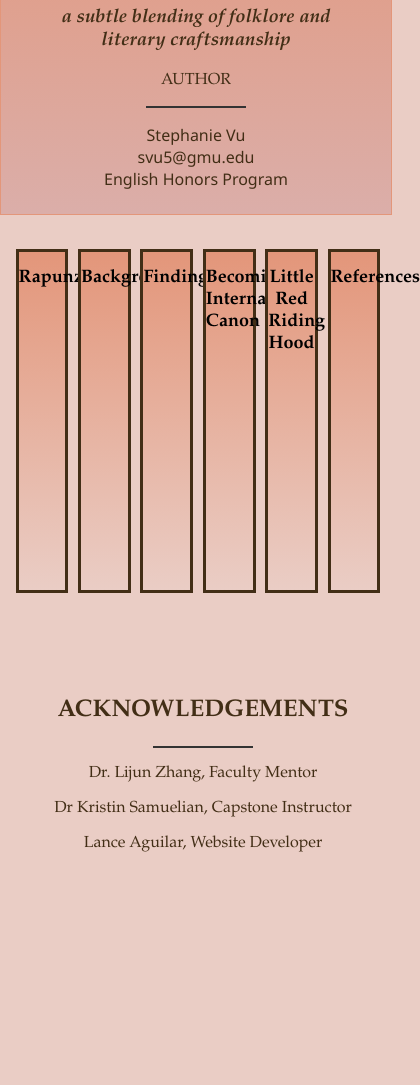
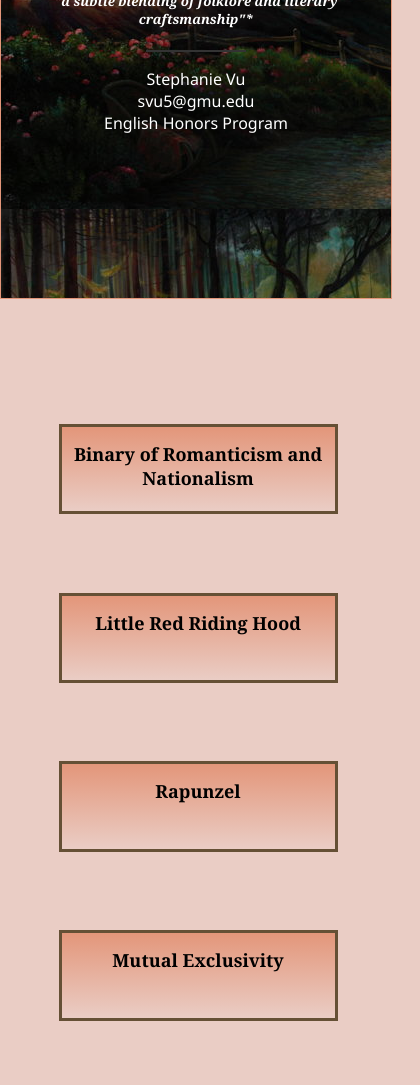
Before and after one commit to Lance1911/prussianglory, a plain HTML site: page index.html in a window 390 px wide. Shown: the part 167-1252 px from the top of the page, 420 px wide, since content can reach past the window. Before the commit the page ends 1036 px from the top, so only its background shows below. Drawn offline with Linux system fonts and the light colour scheme.

Commit message:
prussia, hero image banner, screen responsiveness

```diff
--- a/index.html
+++ b/index.html
@@ -10,21 +10,32 @@
 <body>
     <div id="Banner">
         <h1>The Brothers Grimm: Nationalism in a Romantic World</h1>
-        <div id="blurb"><h3><em><b>a subtle blending of folklore and literary craftsmanship</b></em></h3></div>
+        <div id="blurb"><h5><em>"a subtle blending of folklore and literary craftsmanship"*</em></h5></div>
         <div id="auth">
-             <div id="authorTitle"><p>AUTHOR</p></div>
              <hr id="north">
              <div id="authorContent"><p>Stephanie Vu<br>svu5@gmu.edu<br>English Honors Program</p></div>
         </div>
     </div>
     <section class="categories">
-    <div onClick="location.href='fragment.html';" style="cursor: pointer;" id="children">
-        <div class='child1'><h1>Rapunzel</h1></div>
-        <div class='child2'><h1>Background</h1></div>
-        <div class='child3'><h1>Findings</h1></div>
-        <div class='child4'><h1>Becoming International Canon</h1></div>
-        <div class='child5'><h1>Little Red Riding Hood</h1></div>
-        <div class='child6'><h1>References</h1></div>
+    <div id="children">
+        <div class='child1' onClick="location.href='fragment_background.html';" style="cursor: pointer;" >
+            <h1>Binary of Romanticism and Nationalism</h1>
+        </div>
+        <div class='child2' onClick="location.href='fragment_little.html';" style="cursor: pointer;" >
+            <h1>Little Red Riding Hood</h1>
+        </div>
+        <div class='child3' onClick="location.href='fragment_rapunzel.html';" style="cursor: pointer;" >
+            <h1>Rapunzel</h1>
+        </div>
+        <div class='child4' onClick="location.href='fragment_mutual.html';" style="cursor: pointer;" >
+            <h1>Mutual Exclusivity</h1>
+        </div>
+        <div class='child5' onClick="location.href='fragment_canon.html';" style="cursor: pointer;" >
+            <h1>Becoming International Canon</h1>
+        </div>
+        <div class='child6' onClick="location.href='fragment_references.html';" style="cursor: pointer;" >
+            <h1>References</h1>
+        </div>
     </div>
     </section>
     <div id="acknowledgements">
@@ -32,8 +43,9 @@
             <h2>ACKNOWLEDGEMENTS</h2>
             <hr id="north">
             <p>Dr. Lijun Zhang, Faculty Mentor</p>
-            <p>Dr Kristin Samuelian, Capstone Instructor</p>
+            <p>Dr. Kristin Samuelian, Capstone Instructor</p>
             <p>Lance Aguilar, Website Developer</p>
+            <p>Hero Banner Image: Little Red Riding Hood by Sergey Lesnikov (2020)</p>
         </div>
     </div>
 
--- a/styles.css
+++ b/styles.css
@@ -5,12 +5,13 @@
     position:absolute;
     top:0;
     left:0;
-    font-family: 'Segoe UI', Tahoma, Geneva, Verdana, sans-serif;
+    font-family: "Segoe UI Light", Tahoma, Geneva, Verdana, sans-serif;
     text-align:center;
     background-color:#E3967A;
-    color:#422E16;
+    color:#ffffff;
     /*coutersey of Ulises Fernandez, JMU' 2023, BS Computer Science, send potential offers fernan.ulises@gmail.com*/
-    background: linear-gradient(#E3967A, #DBAEA9);
+    /*(background: linear-gradient(#E3967A, #DBAEA9);*/
+    background-image: linear-gradient(rgba(0, 0, 0, 0.25), rgba(0, 0, 0, 0.25)), url("13561391_red-hat.jpg");
 }
 
 html {
@@ -28,17 +29,17 @@ html {
 #blurb {
     margin-right: 10%;
     margin-left: 10%;
-    font-family:Garamond, Georgia, serif;
+    font-family: EB Garamond, Georgia, serif;
 
 }
 
 #auth {
-  color:#422E16;
+  color:#ffffff;
   left: 25%;
 }
 #authorTitle {
-  font-family:Garamond, Georgia, serif;
-  color:#422E16;
+  font-family: EB Garamond, Georgia, serif;
+  color:#ffffff;
   left: 25%;
 }
 
@@ -47,22 +48,26 @@ html {
   width: 100%;
   position: absolute;
   text-align: center;
-  font-family: Garamond, Georgia, serif;
+  font-family: EB Garamond, Georgia, serif;
   color:#422E16;
 }
+
 #authorContent {
-  color:#422E16;
+  color:#ffffff;
+  font-family: Segoe UI, Tahoma, Geneva, Verdana, sans-serif;
 
 }
-  .child1 {
+
+
+.child1 {
     display: inline-block;
-    border: 3px solid #422E16;
+    border: 3px solid #655035;
     background: linear-gradient(#E3967A, #EACDC5);
-    font-family:Garamond, Georgia, serif;
+    font-family: EB Garamond, Georgia, serif;
     vertical-align: middle;
     text-align:center;
     font-size:75%;
-    bottom:10%;
+    bottom:5%;
     position: absolute;
     width: 12%;
     height: 40%;
@@ -70,9 +75,9 @@ html {
   }
   .child2 {
     display: inline-block;
-    border: 3px solid #422E16;
+    border: 3px solid #655035;
     background: linear-gradient(#E3967A, #EACDC5);
-    font-family:Garamond, Georgia, serif;
+    font-family: EB Garamond, Georgia, serif;
 
     text-align:center;
     font-size:75%;
@@ -81,20 +86,20 @@ html {
     position: absolute;
     width: 12%;
     height: 40%;
-    bottom: 10%;
+    bottom: 5%;
     left: 20%
   }
   .child3 {
     display: inline-block;
-    border: 3px solid #422E16;
+    border: 3px solid #655035;
     background: linear-gradient(#E3967A, #EACDC5);
-    font-family:Garamond, Georgia, serif;
+    font-family: EB Garamond, Georgia, serif;
 
     text-align:center;
     font-size:75%;
 
     vertical-align: middle;
-    bottom:10%;
+    bottom:5%;
     position: absolute;
     width: 12%;
     height: 40%;
@@ -102,16 +107,16 @@ html {
   }
   .child4 {
     display: inline-block;
-    border: 3px solid #422E16;
+    border: 3px solid #655035;
     background: linear-gradient(#E3967A, #EACDC5);
-    font-family:Garamond, Georgia, serif;
+    font-family: EB Garamond, Georgia, serif;
 
     text-align:center;
     font-size:75%;
 
     vertical-align: middle;
     position: absolute;
-    bottom: 10%;
+    bottom: 5%;
     height: 40%;
     width: 12%;
     left: 52%;
@@ -119,15 +124,15 @@ html {
 
   .child5 {
     display: inline-block;
-    border: 3px solid #422E16;
+    border: 3px solid #655035;
     background: linear-gradient(#E3967A, #EACDC5);
-    font-family:Garamond, Georgia, serif;
+    font-family: EB Garamond, Georgia, serif;
 
     text-align:center;
     font-size:75%;
 
     vertical-align: middle;
-    bottom:10%;
+    bottom:5%;
     position: absolute;
     width: 12%;
     height: 40%;
@@ -135,17 +140,89 @@ html {
   }
   .child6 {
     display: inline-block;
-    border: 3px solid #422E16;
+    border: 3px solid #655035;
     background: linear-gradient(#E3967A, #EACDC5);
-    font-family:Garamond, Georgia, serif;
+    font-family: EB Garamond, Georgia, serif;
 
     text-align:center;
     font-size:75%;
 
     vertical-align: middle;
     position: absolute;
-    bottom: 10%;
+    bottom: 5%;
     width: 12%;
     height: 40%;
     left: 84%;
   }
+
+  @media only screen and (max-height: 450px) {
+    #Banner {
+      height: 80%;
+    }
+
+    .child1, .child2, .child3, .child4, .child5, .child6 {
+      top: 85%;
+      font-size: 45%;
+    }
+
+    #ack {
+      top: 150%;
+      width: 100%;
+    }
+  }
+
+
+  @media only screen and (max-width: 450px) {
+
+    #Banner {
+      height: 55%;
+    }
+    .child1 {
+      width: 70%;
+      height: 10%;
+      left: 15%;
+      top: 70%;
+    }
+    .child2 {
+      width: 70%;
+      height: 10%;
+      left: 15%;
+      top: 90%;
+    }
+    .child3 {
+      bottom:10%;
+      width: 70%;
+      height: 10%;
+      left: 15%;
+      top: 110%;
+    }
+    .child4 {
+      bottom: 10%;
+      height: 10%;
+      width: 70%;
+      left: 15%;
+      top: 130%;
+    }
+
+    .child5 {
+      bottom:10%;
+      width: 70%;
+      height: 10%;
+      left: 15%;
+      top: 150%;
+    }
+    .child6 {
+      bottom: 10%;
+      width: 70%;
+      height: 10%;
+      left: 15%;
+      top: 170%;
+
+
+    }
+
+    #ack {
+      top: 190%;
+      width: 100%;
+    }
+  }
```
Also changed, not shown: fragment_background.html (added, +13 -0 lines), fragment_canon.html (added, +13 -0 lines), fragment_little.html (added, +13 -0 lines), fragment_mutual.html (added, +13 -0 lines), fragment_rapunzel.html (added, +13 -0 lines), fragment_references.html (renamed from fragment.html, +2 -2 lines), 13561391_red-hat.jpg (added), jank_idealansicht450.jpg (added).
